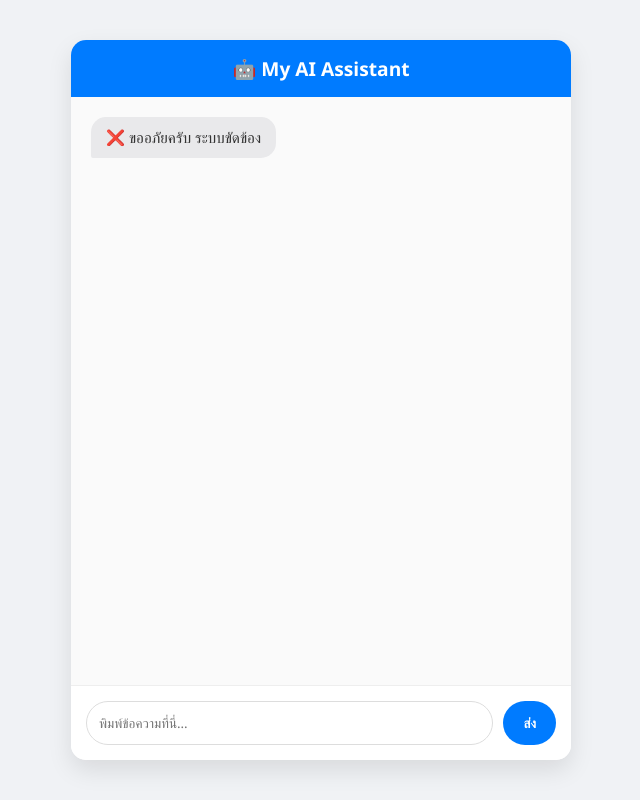
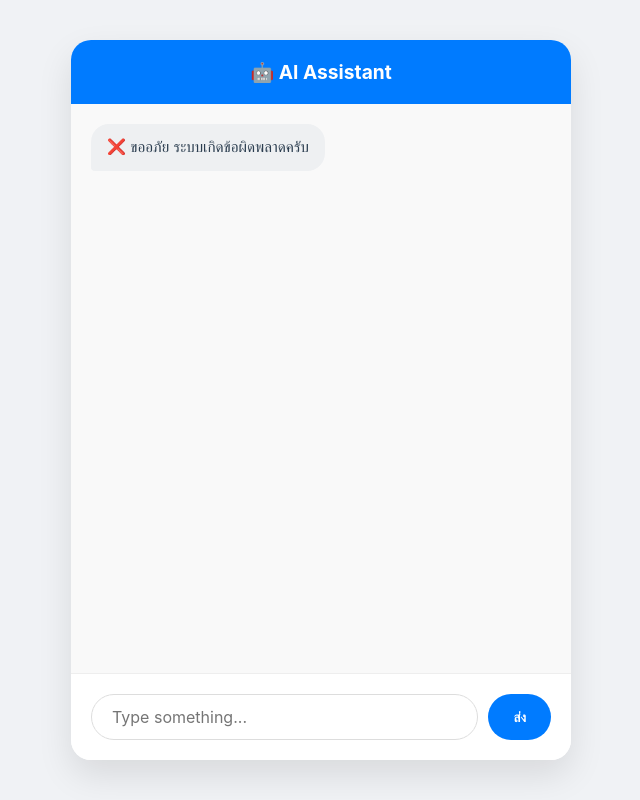
Before and after one commit to wyu039496-stack/ai-server, a website: page public/index.html in a window 1280 px wide. Shown: the whole page, without its empty margins (319-959 px from the left). Drawn offline with Linux system fonts and the light colour scheme; no server answers.

Commit message:
Update index.html13

```diff
--- a/public/index.html
+++ b/public/index.html
@@ -3,30 +3,31 @@
 <head>
     <meta charset="UTF-8">
     <meta name="viewport" content="width=device-width, initial-scale=1.0">
-    <title>My AI Assistant</title>
+    <title>AI Chat Assistant</title>
     <style>
-        * { box-sizing: border-box; font-family: 'Segoe UI', Tahoma, Geneva, Verdana, sans-serif; }
-        body { background-color: #f0f2f5; margin: 0; display: flex; justify-content: center; align-items: center; height: 100vh; }
-        #chat-window { width: 100%; max-width: 500px; height: 90vh; background: white; border-radius: 15px; display: flex; flex-direction: column; box-shadow: 0 10px 25px rgba(0,0,0,0.1); overflow: hidden; }
-        #header { background: #007bff; color: white; padding: 15px; text-align: center; font-weight: bold; font-size: 1.2rem; }
-        #chat-container { flex: 1; padding: 20px; overflow-y: auto; display: flex; flex-direction: column; gap: 12px; background: #fafafa; }
-        .message { max-width: 80%; padding: 10px 15px; border-radius: 15px; line-height: 1.4; font-size: 0.95rem; word-wrap: break-word; }
-        .user { align-self: flex-end; background: #007bff; color: white; border-bottom-right-radius: 2px; }
-        .bot { align-self: flex-start; background: #e9e9eb; color: #333; border-bottom-left-radius: 2px; }
-        #input-area { padding: 15px; background: white; display: flex; gap: 10px; border-top: 1px solid #eee; }
-        input { flex: 1; padding: 12px; border: 1px solid #ddd; border-radius: 25px; outline: none; }
-        button { background: #007bff; color: white; border: none; padding: 0 20px; border-radius: 25px; cursor: pointer; font-weight: bold; }
-        .typing { font-size: 0.8rem; color: #888; padding: 5px 20px; display: none; }
+        * { box-sizing: border-box; font-family: 'Inter', -apple-system, sans-serif; }
+        body { background: #f0f2f5; margin: 0; display: flex; justify-content: center; align-items: center; height: 100vh; }
+        #chat-window { width: 100%; max-width: 500px; height: 90vh; background: white; border-radius: 20px; display: flex; flex-direction: column; box-shadow: 0 15px 35px rgba(0,0,0,0.1); overflow: hidden; }
+        #header { background: #007bff; color: white; padding: 20px; text-align: center; font-weight: bold; font-size: 1.2rem; }
+        #chat-container { flex: 1; padding: 20px; overflow-y: auto; display: flex; flex-direction: column; gap: 15px; background: #f9f9f9; }
+        .message { max-width: 85%; padding: 12px 16px; border-radius: 18px; font-size: 0.95rem; line-height: 1.5; }
+        .user { align-self: flex-end; background: #007bff; color: white; border-bottom-right-radius: 4px; }
+        .bot { align-self: flex-start; background: #eef0f2; color: #2c3e50; border-bottom-left-radius: 4px; }
+        #typing { font-size: 0.8rem; color: #999; padding: 0 20px 10px; display: none; }
+        #input-area { padding: 20px; display: flex; gap: 10px; border-top: 1px solid #eee; background: white; }
+        input { flex: 1; padding: 12px 20px; border: 1px solid #ddd; border-radius: 30px; outline: none; font-size: 1rem; }
+        button { background: #007bff; color: white; border: none; padding: 0 25px; border-radius: 30px; cursor: pointer; font-weight: bold; transition: 0.2s; }
+        button:hover { background: #0056b3; }
     </style>
 </head>
 <body>
 
 <div id="chat-window">
-    <div id="header">🤖 My AI Assistant</div>
+    <div id="header">🤖 AI Assistant</div>
     <div id="chat-container"></div>
-    <div class="typing" id="typing-indicator">AI กำลังพิมพ์...</div>
+    <div id="typing">AI กำลังคิด...</div>
     <div id="input-area">
-        <input type="text" id="userInput" placeholder="พิมพ์ข้อความที่นี่...">
+        <input type="text" id="userInput" placeholder="Type something...">
         <button onclick="sendMessage()">ส่ง</button>
     </div>
 </div>
@@ -34,7 +35,7 @@
 <script>
     const chatContainer = document.getElementById('chat-container');
     const userInput = document.getElementById('userInput');
-    const typingIndicator = document.getElementById('typing-indicator');
+    const typingIndicator = document.getElementById('typing');
 
     function appendMessage(sender, text) {
         const msgDiv = document.createElement('div');
@@ -61,23 +62,21 @@
             const data = await res.json();
             appendMessage('bot', data.reply);
         } catch (err) {
-            appendMessage('bot', '❌ ขออภัยครับ ระบบขัดข้อง');
+            appendMessage('bot', '❌ ขออภัย ระบบเกิดข้อผิดพลาดครับ');
         } finally {
             typingIndicator.style.display = 'none';
         }
     }
 
-    // แก้ไข: ให้ทักทายครั้งแรกครั้งเดียวโดยใช้ sessionStorage
+    // ทักทายครั้งแรกครั้งเดียวเมื่อเปิดแท็บใหม่
     window.onload = () => {
         if (!sessionStorage.getItem('hasGreeted')) {
-            sendMessage("สวัสดี! ช่วยทักทายฉันสั้นๆ อย่างสุภาพหน่อย", true);
+            sendMessage("สวัสดี! ช่วยทักทายฉันสั้นๆ หน่อยครับ", true);
             sessionStorage.setItem('hasGreeted', 'true');
         }
     };
 
-    userInput.addEventListener("keypress", (e) => {
-        if (e.key === "Enter") sendMessage();
-    });
+    userInput.addEventListener("keypress", (e) => { if (e.key === "Enter") sendMessage(); });
 </script>
 
 </body>
```
